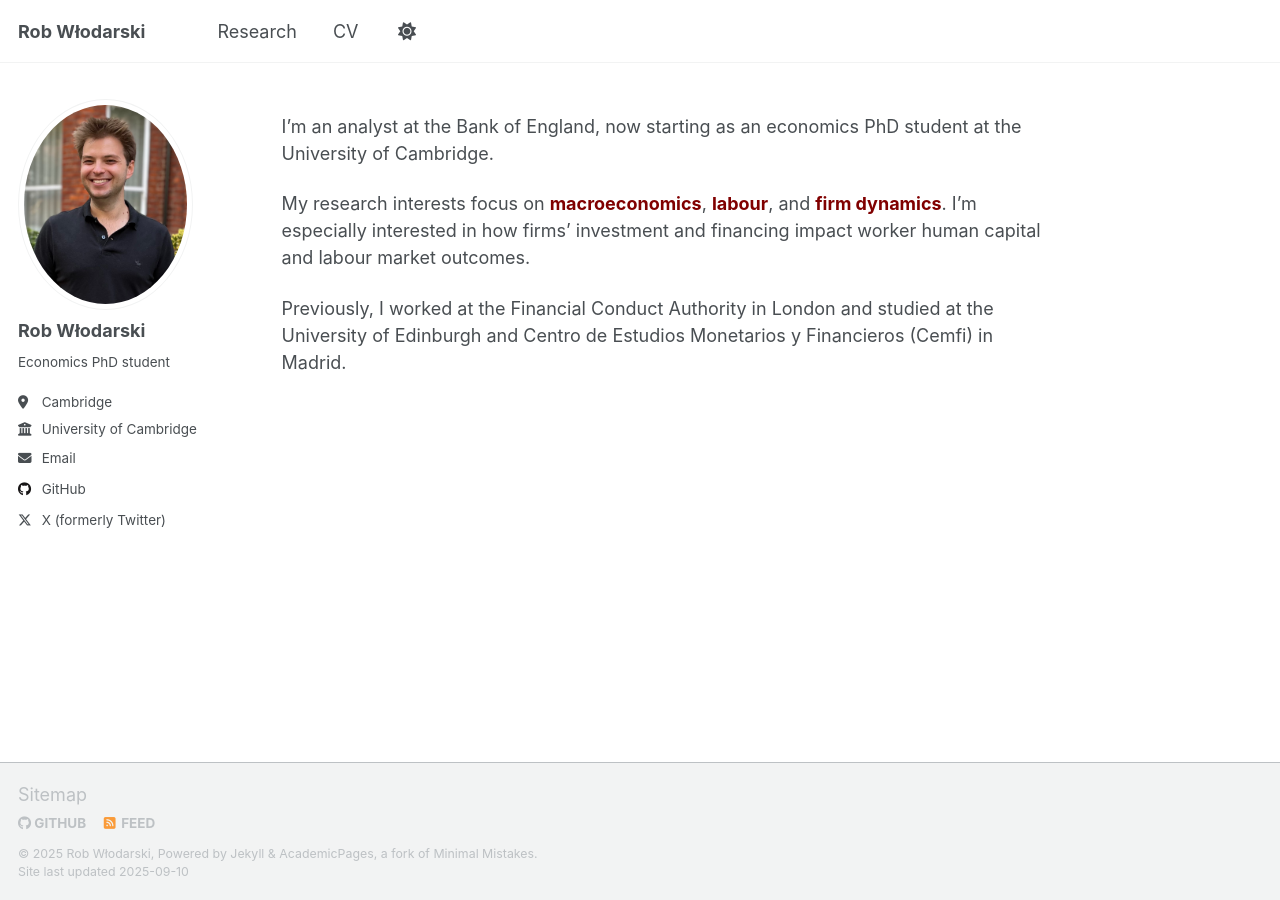
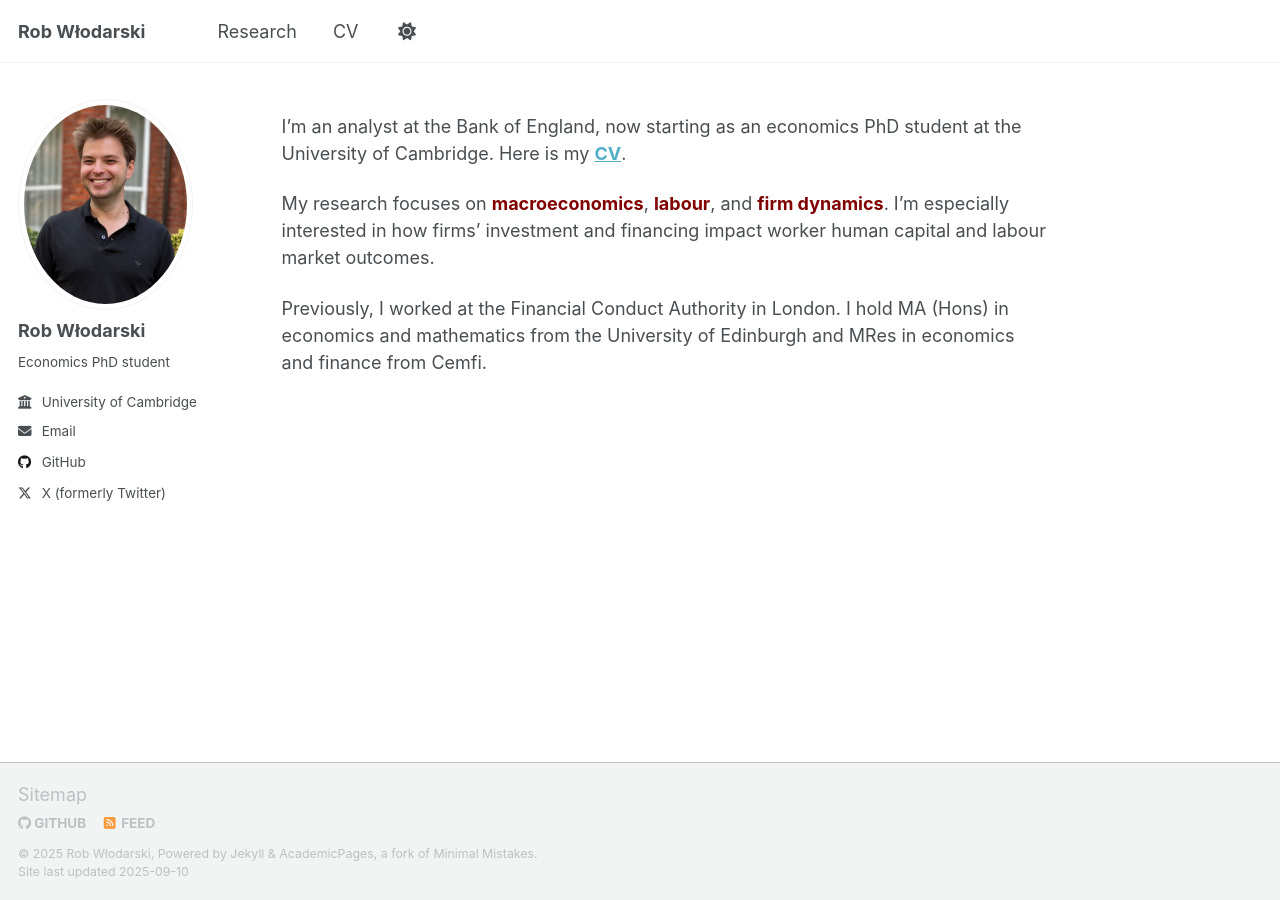
Before and after one commit to robertwlodarski/robertwlodarski.github.io, a Jekyll site: the page built from _pages/about.md, in a window 1280 px wide. Built offline with Jekyll 4.4.1, drawn with Linux system fonts in a browser that asks for light colours; a script that is not in the unit is left out.

Commit message:
New description
Done

```diff
--- a/_config.yml
+++ b/_config.yml
@@ -12,7 +12,7 @@ site_theme               : "default" # Currently available options are "default"
 title                    : "Rob Włodarski"
 title_separator          : "-"
 name                     : &name "Rob Włodarski"
-description              : &description "Your Name's academic portfolio"   # Update this with a general description of your site, this is the default if not overridden by a page
+description              : &description "PhD Student in Economics at University of Cambridge"   # Update this with a general description of your site, this is the default if not overridden by a page
 url                      : https://robertwlodarski.github.io # The base hostname & protocol for your site e.g. "https://[your GitHub username].github.io",
                                                            # or if you already have some other page hosted on Github then use "https://[your GitHub username].github.io/[Your Repo Name]"
 baseurl                  : "" # the subpath of your site, e.g. "/blog"
@@ -27,7 +27,7 @@ author:
   name             : "Rob Włodarski"
   pronouns         : # example: "she/her"
   bio              : "Economics PhD student"
-  location         : "Cambridge"
+  # location         : "Cambridge"
   employer         : "University of Cambridge"
   uri              : # URL
   email            : "rjw240@cam.ac.uk"
--- a/_pages/about.md
+++ b/_pages/about.md
@@ -8,8 +8,10 @@ redirect_from:
 ---
 
 I'm an analyst at the Bank of England, now starting as an economics PhD student at the University of Cambridge.
+Here is my <span style="color: maroon; font-weight: bold;">[CV](/files/main_cv.pdf)</span>.
 
-My research interests focus on <span style="color: maroon; font-weight: bold;"> macroeconomics</span>, <span style="color: maroon; font-weight: bold;">labour</span>, and <span style="color: maroon; font-weight: bold;">firm dynamics</span>.
+My research focuses on <span style="color: maroon; font-weight: bold;"> macroeconomics</span>, <span style="color: maroon; font-weight: bold;">labour</span>, and <span style="color: maroon; font-weight: bold;">firm dynamics</span>.
 I'm especially interested in how firms' investment and financing impact worker human capital and labour market outcomes.
 
-Previously, I worked at the Financial Conduct Authority in London and studied at the University of Edinburgh and Centro de Estudios Monetarios y Financieros (Cemfi) in Madrid.
+Previously, I worked at the Financial Conduct Authority in London.
+I hold MA (Hons) in economics and mathematics from the University of Edinburgh and MRes in economics and finance from Cemfi.
```
